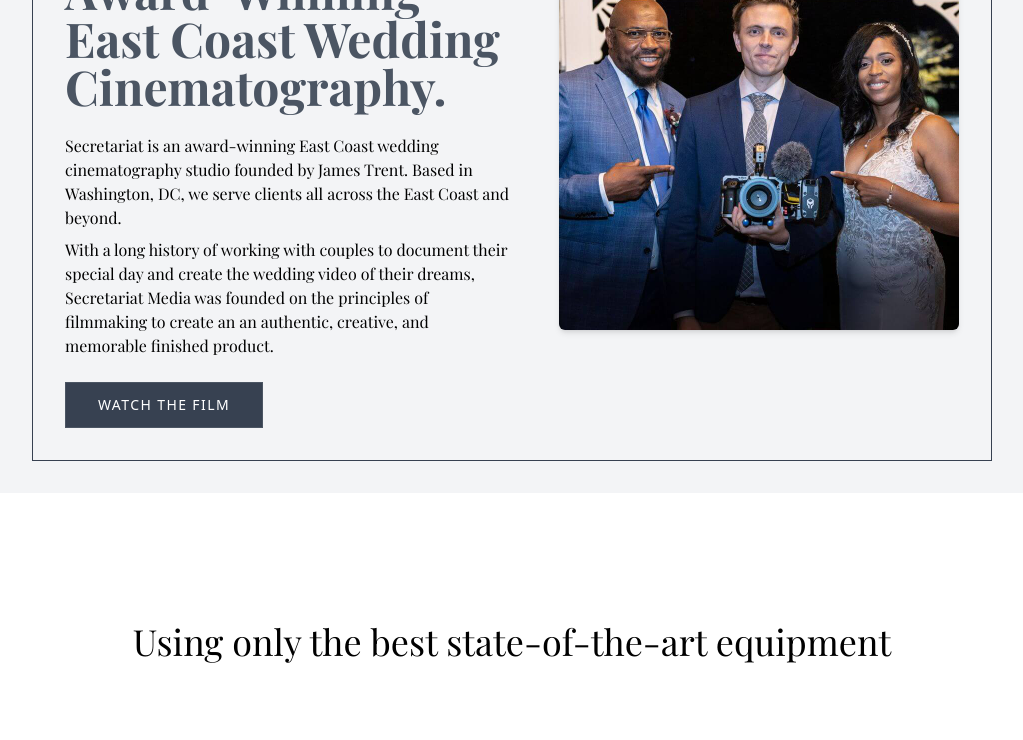
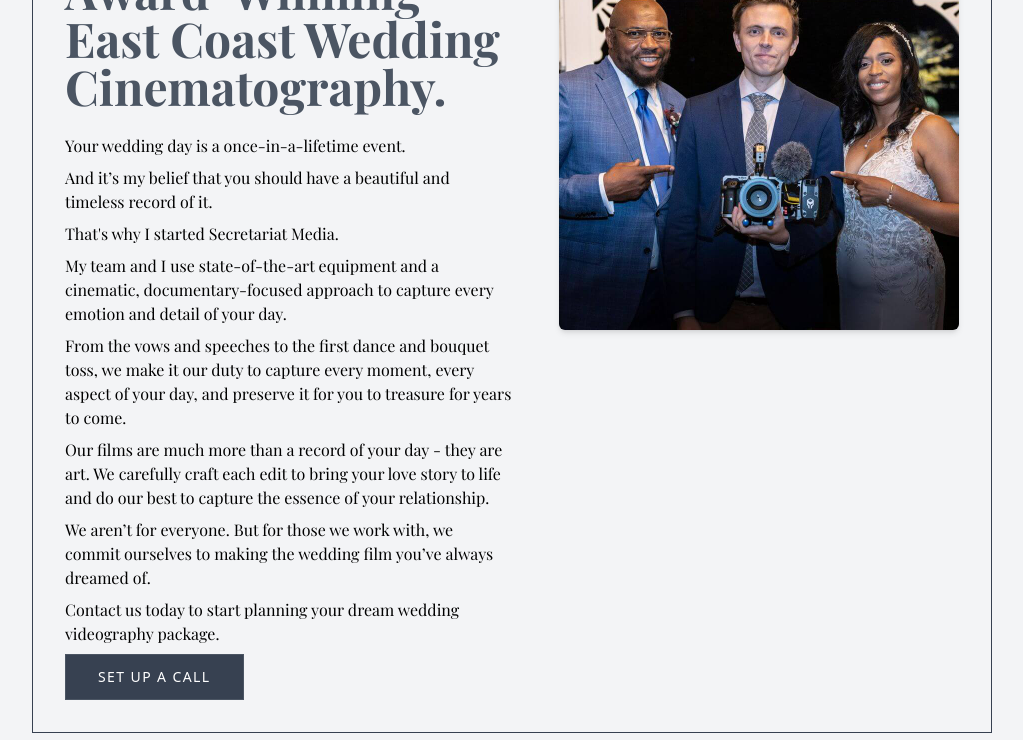
Before and after one commit to trentphoto/secretariatweddings, a Next.js app: page /about in a window 1280 px wide. Shown: the part 1160-1900 px from the top of the page, without its empty margins (128-1151 px from the left). Built offline with nearby package versions, Linux system fonts and the light colour scheme.

Commit message:
Update about.tsx

```diff
--- a/src/pages/about.tsx
+++ b/src/pages/about.tsx
@@ -38,21 +38,24 @@ export default function AboutPage() {
                     Award-Winning East Coast Wedding Cinematography.
                   </h2>
                   <div className='max-w-md'>
+                    <p className='mb-2'>Your wedding day is a once-in-a-lifetime event.</p>
+                    <p className='mb-2'>And it’s my belief that you should have a beautiful and timeless record of it.</p>
+                    <p className='mb-2'>That's why I started Secretariat Media.</p>
                     <p className='mb-2'>
-                      Secretariat is an award-winning East Coast wedding
-                      cinematography studio founded by James Trent. Based in
-                      Washington, DC, we serve clients all across the East Coast
-                      and beyond.
+                      My team and I use state-of-the-art equipment and a cinematic, documentary-focused approach to capture every emotion and detail of your day.
                     </p>
-                    <p className='mb-6'>
-                      With a long history of working with couples to document
-                      their special day and create the wedding video of their
-                      dreams, Secretariat Media was founded on the principles of
-                      filmmaking to create an an authentic, creative, and
-                      memorable finished product.
+                    <p className='mb-2'>
+                      From the vows and speeches to the first dance and bouquet toss, we make it our duty to capture every moment, every aspect of your day, and preserve it for you to treasure for years to come.
                     </p>
+                    <p className='mb-2'>
+                      Our films are much more than a record of your day - they are art. We carefully craft each edit to bring your love story to life and do our best to capture the essence of your relationship.
+                    </p>
+                    <p className='mb-2'>
+                      We aren’t for everyone. But for those we work with, we commit ourselves to making the wedding film you’ve always dreamed of.
+                    </p>
+                    <p className='mb-2'>Contact us today to start planning your dream wedding videography package.</p>
                   </div>
-                  <ButtonLink href='/'>Watch the Film</ButtonLink>
+                  <ButtonLink href='/contact'>Set up a Call</ButtonLink>
                 </div>
               </div>
             </div>
```
